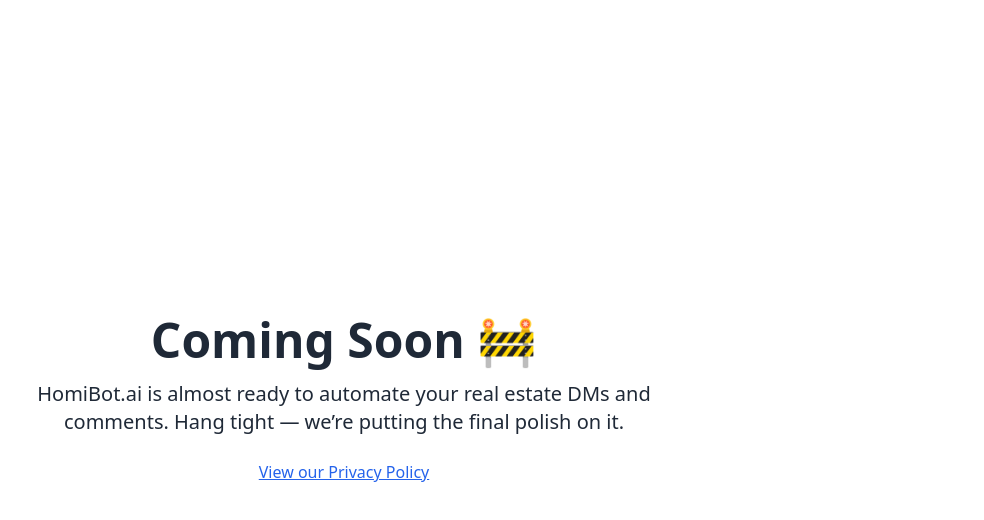
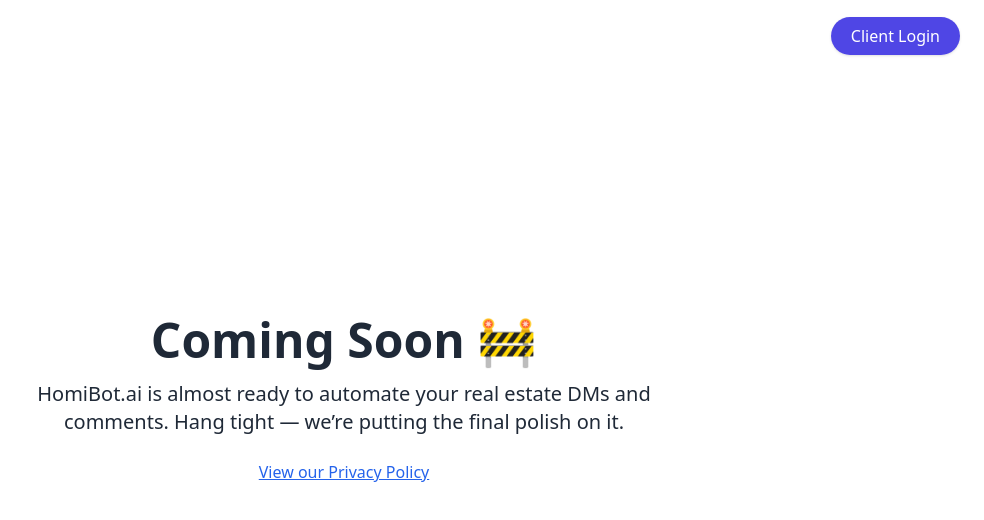
Before and after one commit to KingJace11/homibotai, a Next.js app: page / in a window 1280 px wide. Shown: the top 520 px of the page, without its empty margins (296-1280 px from the left). Built offline with nearby package versions, Linux system fonts and the light colour scheme.

Commit message:
Add login button to coming soon page

```diff
--- a/app/page.tsx
+++ b/app/page.tsx
@@ -1,6 +1,16 @@
 export default function ComingSoon() {
   return (
-    <main className="min-h-screen flex flex-col items-center justify-center bg-white text-gray-800 p-8">
+    <main className="min-h-screen flex flex-col items-center justify-center bg-white text-gray-800 p-8 relative">
+      {/* Top-right login button */}
+      <div className="absolute top-6 right-6">
+        <a
+          href="/dashboard"
+          className="bg-homi-primary text-white px-5 py-2 rounded-full shadow hover:bg-homi-accent transition"
+        >
+          Client Login
+        </a>
+      </div>
+
       <h1 className="text-5xl font-bold mb-4 text-center">Coming Soon 🚧</h1>
       <p className="text-xl text-center max-w-2xl mb-6">
         HomiBot.ai is almost ready to automate your real estate DMs and comments.
```
